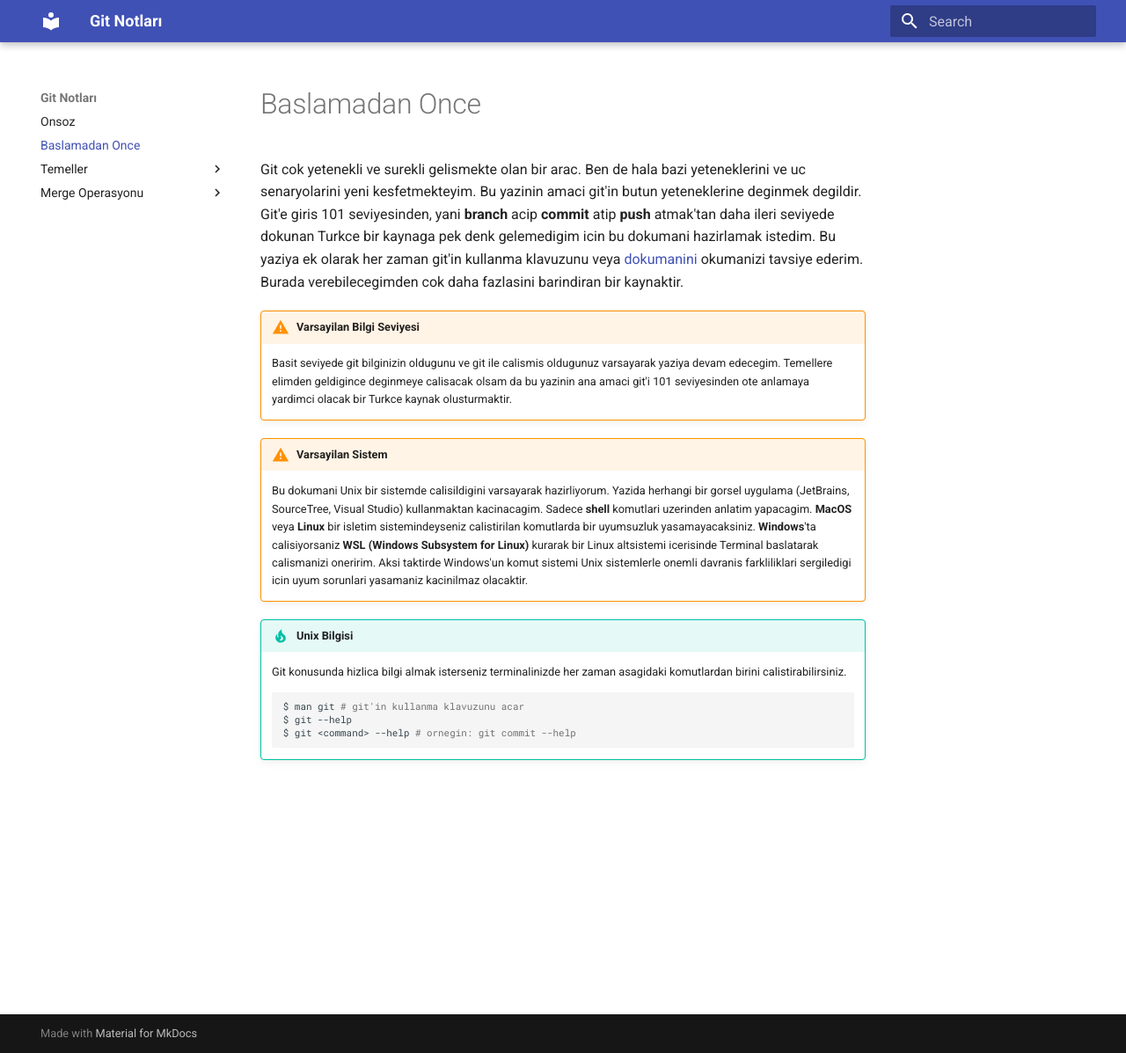
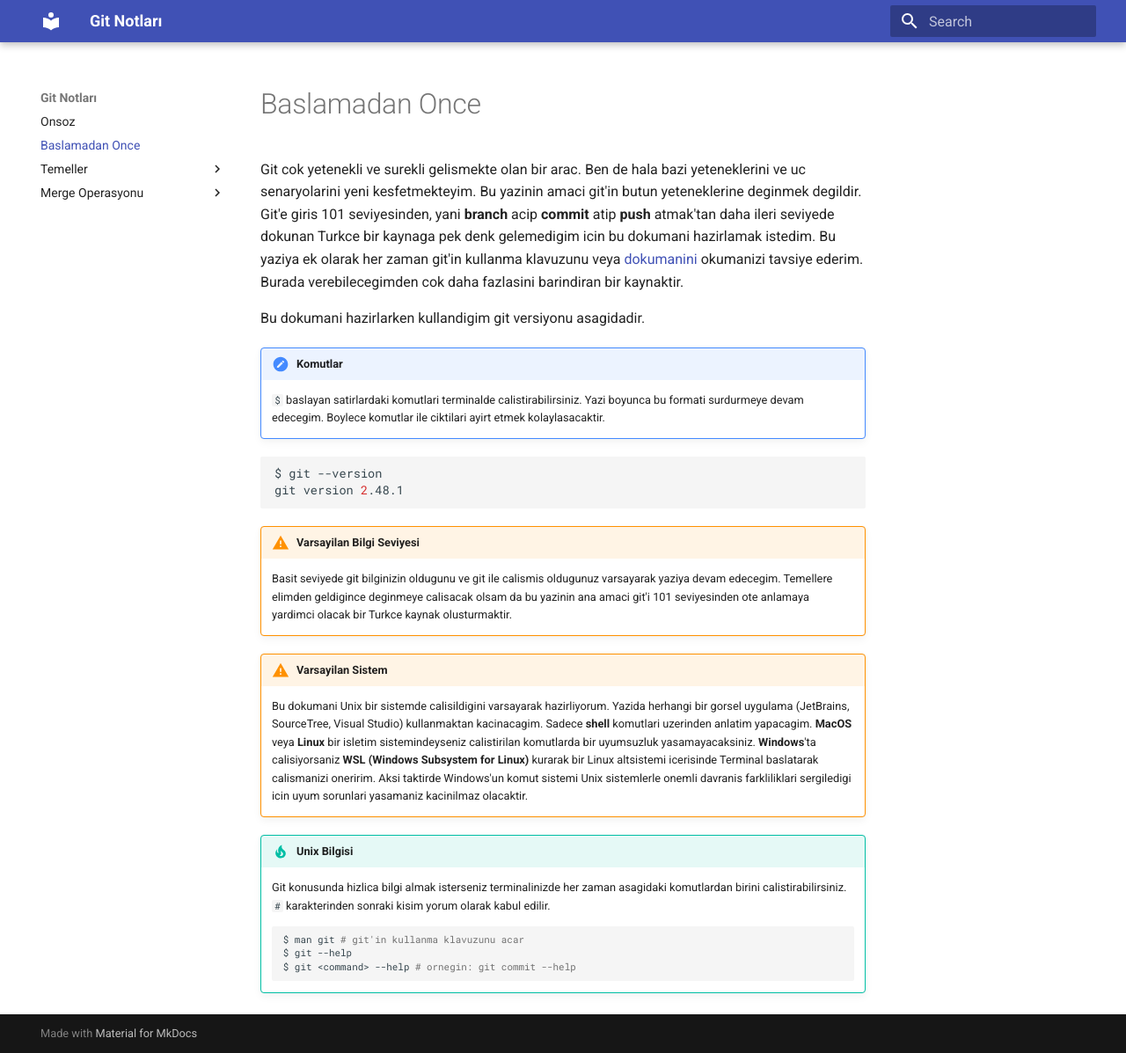
Before and after one commit to buravc/git-kilavuzu, an MkDocs documentation site: the page built from docs/baslamadan-once.md, in a window 1280 px wide and 1197 px high. Shown: the whole window at 88% size. Built offline with MkDocs 1.6.1 and Material for MkDocs 9.7.7, drawn with Linux system fonts in a browser that asks for light colours.

Commit message:
improve baslamadan-once

````diff
--- a/docs/baslamadan-once.md
+++ b/docs/baslamadan-once.md
@@ -1,13 +1,23 @@
 # Baslamadan Once
 
 Git cok yetenekli ve surekli gelismekte olan bir arac. Ben de hala bazi yeteneklerini ve uc senaryolarini yeni kesfetmekteyim. Bu yazinin amaci git'in butun yeteneklerine deginmek degildir. Git'e giris 101 seviyesinden, yani **branch** acip **commit** atip **push** atmak'tan daha ileri seviyede dokunan Turkce bir kaynaga pek denk gelemedigim icin bu dokumani hazirlamak istedim. Bu yaziya ek olarak her zaman git'in kullanma klavuzunu veya [dokumanini](https://git-scm.com/docs) okumanizi tavsiye ederim. Burada verebilecegimden cok daha fazlasini barindiran bir kaynaktir.
+
+Bu dokumani hazirlarken kullandigim git versiyonu asagidadir.
+
+!!! note "Komutlar"
+    `$` baslayan satirlardaki komutlari terminalde calistirabilirsiniz. Yazi boyunca bu formati surdurmeye devam edecegim. Boylece komutlar ile ciktilari ayirt etmek kolaylasacaktir.
+
+```bash
+$ git --version
+git version 2.48.1
+```
 
 !!! warning "Varsayilan Bilgi Seviyesi"
     Basit seviyede git bilginizin oldugunu ve git ile calismis oldugunuz varsayarak yaziya devam edecegim. Temellere elimden geldigince deginmeye calisacak olsam da bu yazinin ana amaci git'i 101 seviyesinden ote anlamaya yardimci olacak bir Turkce kaynak olusturmaktir.
 !!! warning "Varsayilan Sistem"
     Bu dokumani Unix bir sistemde calisildigini varsayarak hazirliyorum. Yazida herhangi bir gorsel uygulama (JetBrains, SourceTree, Visual Studio) kullanmaktan kacinacagim. Sadece **shell** komutlari uzerinden anlatim yapacagim. **MacOS** veya **Linux** bir isletim sistemindeyseniz calistirilan komutlarda bir uyumsuzluk yasamayacaksiniz. **Windows**'ta calisiyorsaniz **WSL (Windows Subsystem for Linux)** kurarak bir Linux altsistemi icerisinde Terminal baslatarak calismanizi oneririm. Aksi taktirde Windows'un komut sistemi Unix sistemlerle onemli davranis farkliliklari sergiledigi icin uyum sorunlari yasamaniz kacinilmaz olacaktir.
 !!! tip "Unix Bilgisi"
-    Git konusunda hizlica bilgi almak isterseniz terminalinizde her zaman asagidaki komutlardan birini calistirabilirsiniz.
+    Git konusunda hizlica bilgi almak isterseniz terminalinizde her zaman asagidaki komutlardan birini calistirabilirsiniz. `#` karakterinden sonraki kisim yorum olarak kabul edilir.
     ```bash
     $ man git # git'in kullanma klavuzunu acar
     $ git --help
````
Also changed, not shown: docs/temeller/repository-olusturmak.md (+0 -3 lines).
